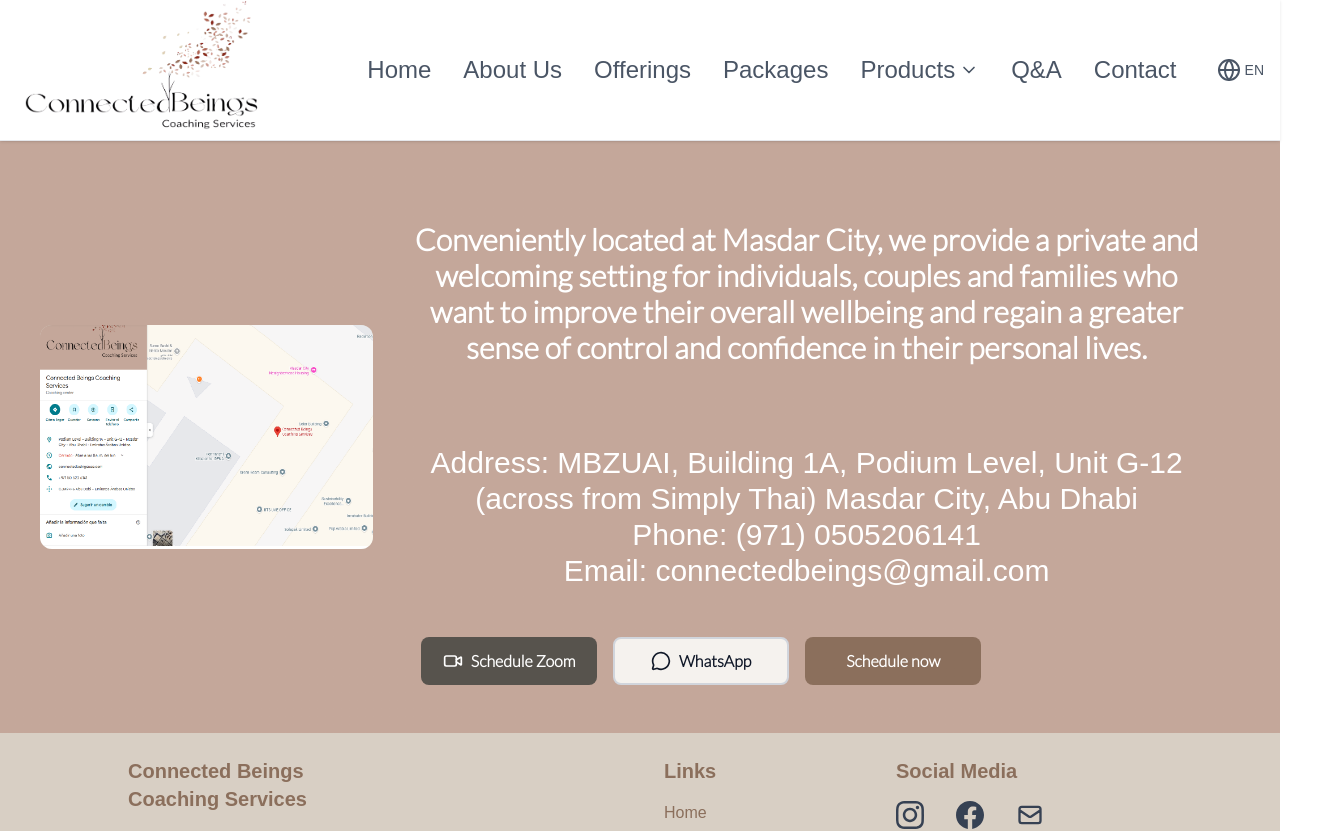
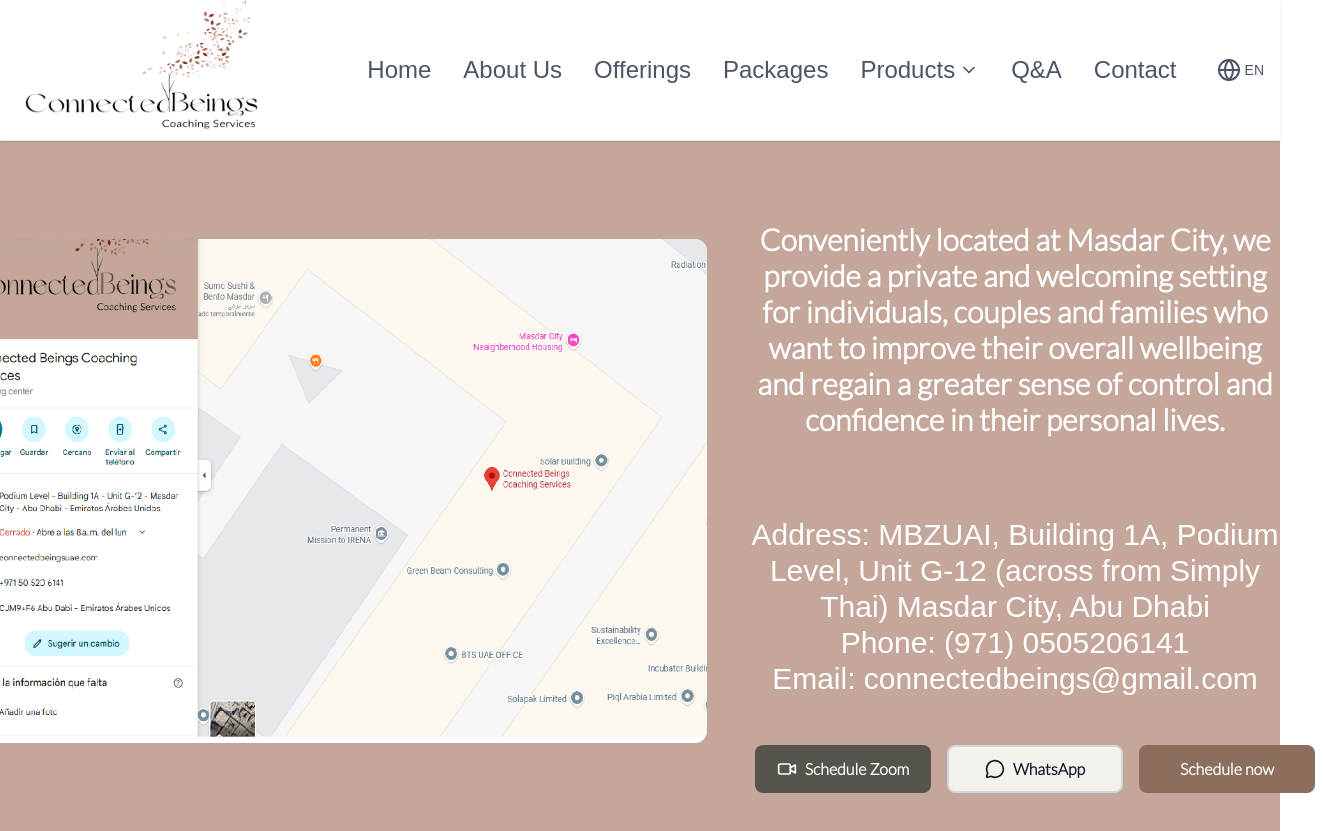
Before and after one commit to wpradere/fisioterap-web, a Next.js app: page /contact in a window 1280 px wide. Shown: the top 831 px of the page, 1323 px wide, since content can reach past the window. Built offline with nearby package versions, Linux system fonts and the light colour scheme; a web font is replaced by a local one.

Commit message:
se actualiza el ffoter y modulo contact

```diff
--- a/src/app/contact/page.tsx
+++ b/src/app/contact/page.tsx
@@ -13,17 +13,17 @@
   return (
     <div>
       <div className="flex flex-col md:flex-row justify-center items-center max-w-full mx-auto p-6 md:p-10 py-20 bg-linear-to-r from-soft-clay to-soft-clay text-white text-center">
-        <div className="bg-linear-to-br from-sand to-sand rounded-xl overflow-hidden w-full md:w-auto mb-8 md:mb-0">
+        <div className="bg-linear-to-br from-sand to-sand rounded-xl overflow-hidden w-full md:w-[600px] lg:w-[800px] xl:w-[750px] mb-8 md:mb-0 shrink-0">
         <Link
           href={"https://maps.app.goo.gl/jiWLdbxgAszPFdob9"}
           target="_blank"
           rel="noopener noreferrer"
         >
           <Image
-            width={750}
-            height={250}
+            width={900}
+            height={400}
             src="/map.png"
-            alt="Fisioterapia profesional"
+            alt="Mapa de ubicacion"
             className="w-full h-auto"
           />
         </Link>
```
